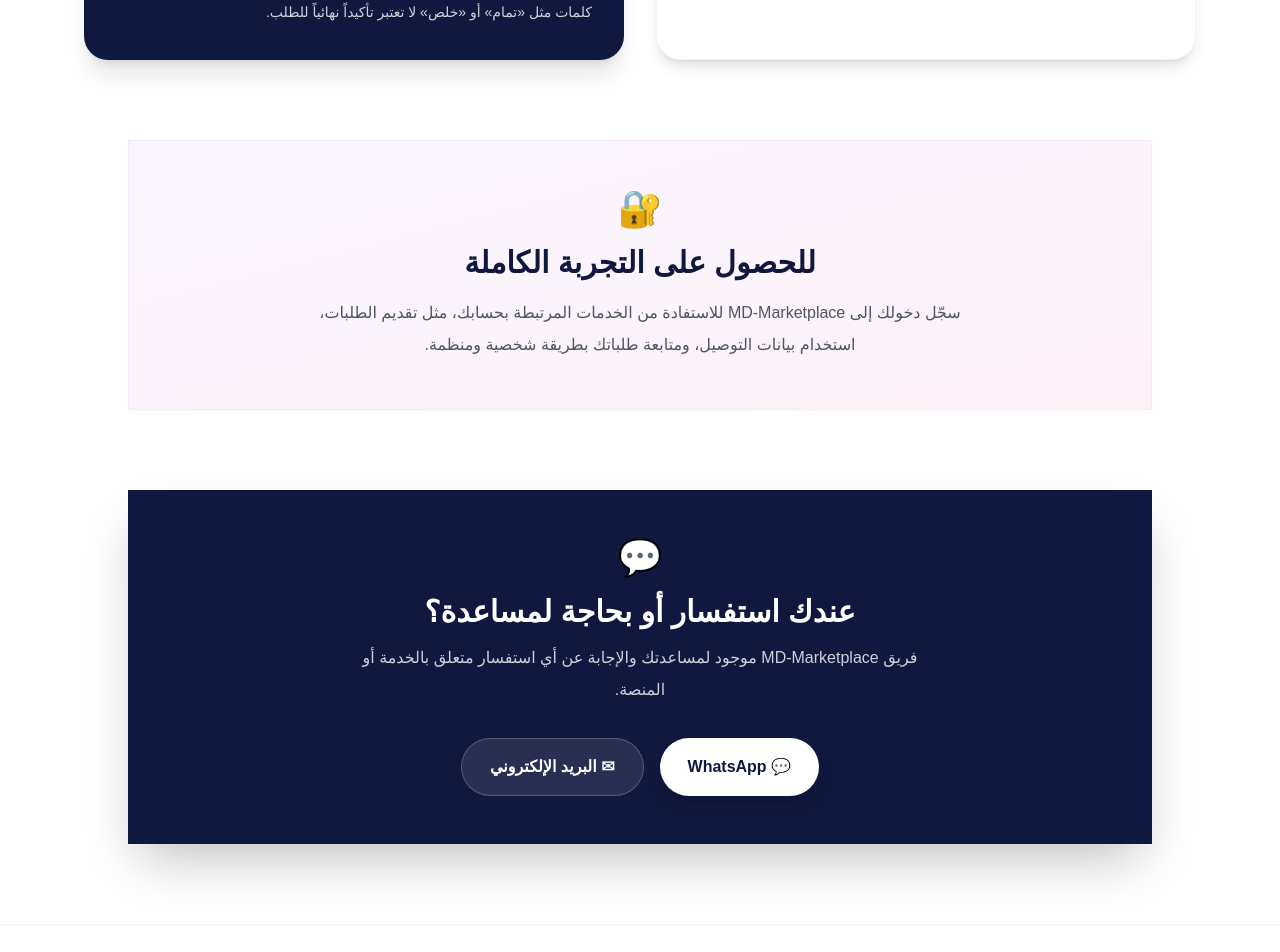
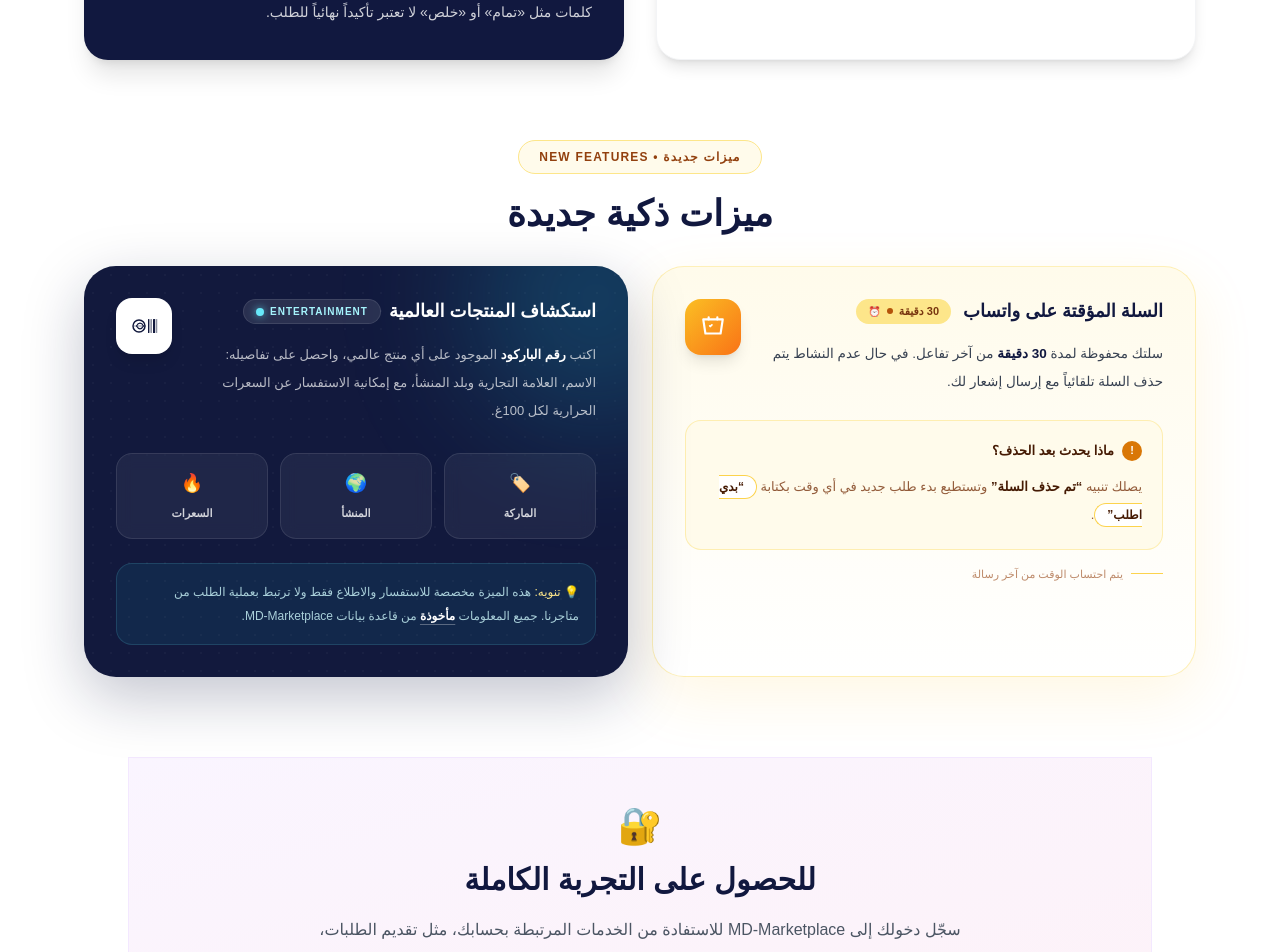
Before and after one commit to mjahto18-ui/MD-Marketplace, a Next.js app: page /ai-guide in a window 1280 px wide. Shown: the part 2793-3745 px from the top of the page. Built offline with nearby package versions, Linux system fonts and the light colour scheme.

Commit message:
Implement new features section with cart and product boxes
Added new features section with temporary cart and global product exploration boxes.

```diff
--- a/app/ai-guide/page.jsx
+++ b/app/ai-guide/page.jsx
@@ -55,7 +55,6 @@ export default function AIGuidePage() {
           <div className="order-2 flex justify-center lg:order-1">
             <div className="relative w-full max-w-">
               <div className="relative overflow-hidden rounded- bg-white shadow-[0_20px_70px_rgba(110,40,220,0.15)]"><Image src="/ai-guide.webp" alt="MD-Marketplace AI" width={800} height={450} priority className="h-auto w-full object-cover" /></div>
-              {/* شلت AI badge من هون */}
               <div className="absolute -right-3 -top-7 hidden max-w- rounded-3xl bg-white p-4 text-center text-sm font-bold shadow-xl sm:block">👋 مرحباً!<br/>أنا مساعدك الذكي<br/>لمساعدتك في طلباتك واستفساراتك<div className="absolute bottom-[-8px] right-10 h-4 w-4 rotate-45 bg-white" /></div>
             </div>
           </div>
@@ -127,6 +126,79 @@ export default function AIGuidePage() {
         </div>
       </section>
 
+      {/* ===== فقط البوكسين الجديدين متل الصورة ===== */}
+      <section className="mx-auto max-w-6xl px-5 pb-20">
+        <div className="mb-8 text-center">
+          <div className="mx-auto inline-flex items-center rounded-full border border-amber-200 bg-amber-50 px-5 py-2 text-xs font-black tracking-widest text-amber-800">ميزات جديدة • NEW FEATURES</div>
+          <h2 className="mt-5 text-3xl font-black sm:text-4xl">ميزات ذكية جديدة</h2>
+        </div>
+
+        <div className="grid gap-6 lg:grid-cols-2">
+
+          {/* بوكس السلة المؤقتة - على اليمين متل الصورة */}
+          <div className="relative overflow-hidden rounded-[32px] border border-amber-200/60 bg-gradient-to-b from-amber-50 to-white p-7 shadow-[0_20px_60px_rgba(251,191,36,0.12)] sm:p-8">
+            <div className="flex items-start justify-between gap-4">
+              <div className="flex-1">
+                <div className="flex items-center gap-3">
+                  <h3 className="text-[18px] font-black leading-6 text-[#11183f]">السلة المؤقتة على واتساب</h3>
+                  <span className="inline-flex items-center gap-1.5 rounded-full bg-amber-200 px-3 py-1 text-[11px] font-black text-amber-900">30 دقيقة <span className="h-1.5 w-1.5 rounded-full bg-amber-700"></span> <span className="text-[10px]">⏰</span></span>
+                </div>
+                <p className="mt-4 text-[13.5px] leading-7 text-gray-700">
+                  سلتك محفوظة لمدة <b className="text-[#11183f]">30 دقيقة</b> من آخر تفاعل. في حال عدم النشاط يتم حذف السلة تلقائياً مع إرسال إشعار لك.
+                </p>
+              </div>
+              <div className="flex h-14 w-14 shrink-0 items-center justify-center rounded-2xl bg-gradient-to-br from-amber-400 to-orange-500 text-white shadow-lg">
+                <svg width="26" height="26" viewBox="0 0 24 24" fill="none"><path d="M3 5H21L19 18H5L3 5Z" stroke="white" strokeWidth="2" strokeLinejoin="round"/><path d="M8 5V3M16 5V3" stroke="white" strokeWidth="2" strokeLinecap="round"/><path d="M9 11L9.5 11.5L11 10" stroke="white" strokeWidth="1.6" strokeLinecap="round" strokeLinejoin="round"/></svg>
+              </div>
+            </div>
+
+            <div className="mt-6 rounded-2xl border border-amber-200/60 bg-amber-50 p-5">
+              <div className="flex items-center gap-2 font-black text-[13px] text-amber-950"><span className="flex h-5 w-5 items-center justify-center rounded-full bg-amber-600 text-[11px] text-white">!</span> ماذا يحدث بعد الحذف؟</div>
+              <p className="mt-3 text-[13px] leading-7 text-amber-900/80">
+                يصلك تنبيه <b className="text-amber-950">“تم حذف السلة”</b> وتستطيع بدء طلب جديد في أي وقت بكتابة <span className="rounded-full border border-amber-300 bg-white px-3 py-1 text-xs font-black text-amber-950">“بدي اطلب”</span>.
+              </p>
+            </div>
+            <div className="mt-4 flex items-center gap-2 text-[11px] text-amber-800/60"><span className="h-px w-8 bg-amber-300"></span> يتم احتساب الوقت من آخر رسالة</div>
+          </div>
+
+          {/* بوكس استكشاف المنتجات العالمية - على الشمال متل الصورة */}
+          <div className="relative overflow-hidden rounded-[32px] bg-[#12193d] p-7 text-white shadow-[0_20px_60px_rgba(17,24,63,0.25)] sm:p-8">
+            <div className="absolute inset-0 opacity-[0.03]" style={{backgroundImage: `radial-gradient(white 1px, transparent 1px)`, backgroundSize: '18px 18px'}} />
+            <div className="absolute -right-24 -top-24 h-64 w-64 rounded-full bg-cyan-400/20 blur-3xl" />
+            <div className="relative">
+              <div className="flex items-start justify-between gap-4">
+                <div className="flex-1">
+                  <div className="flex flex-wrap items-center gap-2">
+                    <h3 className="text-[18px] font-black">استكشاف المنتجات العالمية</h3>
+                    <span className="inline-flex items-center gap-1.5 rounded-full bg-white/10 px-3 py-1 text-[10px] font-black tracking-widest text-cyan-200 border border-white/10">ENTERTAINMENT <span className="h-2 w-2 rounded-full bg-cyan-300 shadow-[0_0_8px_rgba(103,232,249,0.8)]"></span></span>
+                  </div>
+                  <p className="mt-4 text-[13px] leading-7 text-white/70">
+                    اكتب <b className="text-white">رقم الباركود</b> الموجود على أي منتج عالمي، واحصل على تفاصيله: الاسم، العلامة التجارية وبلد المنشأ، مع إمكانية الاستفسار عن السعرات الحرارية لكل 100غ.
+                  </p>
+                </div>
+                <div className="flex h-14 w-14 shrink-0 items-center justify-center rounded-2xl bg-white text-[#12193d] shadow-lg">
+                  <svg width="28" height="28" viewBox="0 0 28 28" fill="none"><circle cx="9" cy="14" r="6" stroke="#12193d" strokeWidth="1.5"/><path d="M6.5 14C6.5 14 8 11.2 10 11.2C12 11.2 13.5 14 13.5 14C13.5 14 12 16.8 10 16.8C8 16.8 6.5 14 6.5 14Z" stroke="#12193d" strokeWidth="1.2"/><path d="M4 14H15.5" stroke="#12193d" strokeWidth="1" opacity="0.5"/><g><rect x="18" y="7" width="1.4" height="14" rx="0.5" fill="#12193d"/><rect x="20.6" y="7" width="1" height="14" rx="0.5" fill="#12193d" opacity="0.8"/><rect x="23" y="7" width="2.2" height="14" rx="0.5" fill="#12193d"/><rect x="26.2" y="7" width="1" height="14" rx="0.5" fill="#12193d" opacity="0.6"/></g></svg>
+                </div>
+              </div>
+
+              <div className="mt-7 grid grid-cols-3 gap-3">
+                <div className="rounded-2xl border border-white/10 bg-white/[0.06] p-4 text-center backdrop-blur"><div className="text-[18px]">🏷️</div><div className="mt-2 text-[11px] font-bold text-white/80">الماركة</div></div>
+                <div className="rounded-2xl border border-white/10 bg-white/[0.06] p-4 text-center backdrop-blur"><div className="text-[18px]">🌍</div><div className="mt-2 text-[11px] font-bold text-white/80">المنشأ</div></div>
+                <div className="rounded-2xl border border-white/10 bg-white/[0.06] p-4 text-center backdrop-blur"><div className="text-[18px]">🔥</div><div className="mt-2 text-[11px] font-bold text-white/80">السعرات</div></div>
+              </div>
+
+              <div className="mt-6 rounded-2xl border border-cyan-300/15 bg-cyan-400/[0.08] p-4">
+                <p className="text-[12px] leading-6 text-cyan-100/80">
+                  <span className="text-amber-200">💡 تنويه:</span> هذه الميزة مخصصة للاستفسار والاطلاع فقط ولا ترتبط بعملية الطلب من متاجرنا. جميع المعلومات <span className="font-black text-white underline decoration-white/30 underline-offset-4">مأخوذة</span> من قاعدة بيانات MD-Marketplace.
+                </p>
+              </div>
+            </div>
+          </div>
+
+        </div>
+      </section>
+      {/* ===== نهاية البوكسين فقط ===== */}
+
       <section className="px-5 pb-20">
         <div className="mx-auto max-w-5xl rounded- border border-purple-100 bg-gradient-to-br from-purple-50 to-pink-50 p-8 text-center sm:p-12">
           <div className="text-4xl">🔐</div><h2 className="mt-4 text-2xl font-black sm:text-3xl">للحصول على التجربة الكاملة</h2><p className="mx-auto mt-4 max-w-2xl leading-8 text-gray-600">سجّل دخولك إلى MD-Marketplace للاستفادة من الخدمات المرتبطة بحسابك، مثل تقديم الطلبات، استخدام بيانات التوصيل، ومتابعة طلباتك بطريقة شخصية ومنظمة.</p>
```
